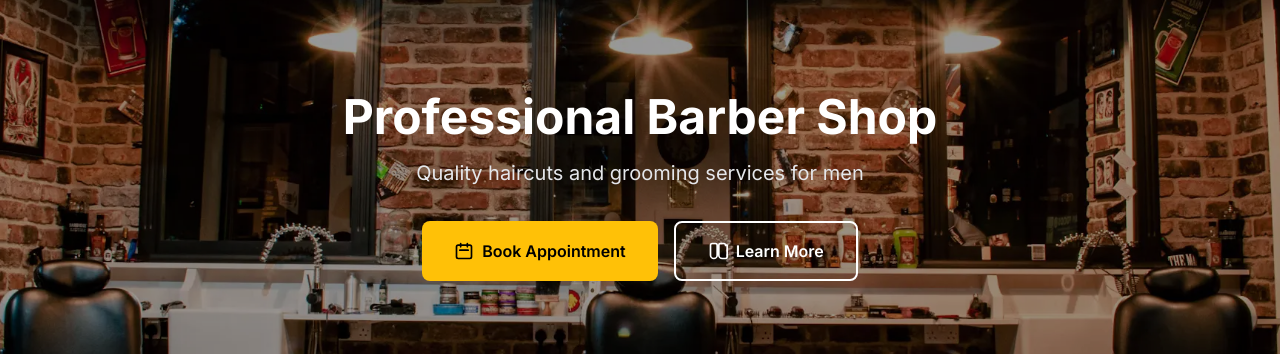
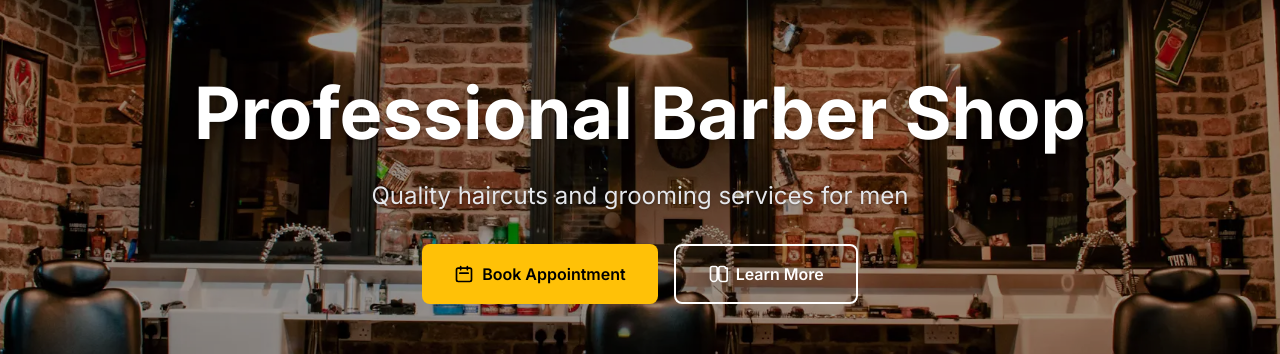
Before and after one commit to Konu21/barber-shop-template, a Next.js app: page / in a window 1280 px wide. Shown: the part 213-567 px from the top of the page. Built offline with nearby package versions, Linux system fonts and the light colour scheme; no server answers; some icons are missing; a web font is replaced by a local one.

Commit message:
Enhance HeroSection and layout styles for improved LCP and accessibility; implement critical CSS for hero section in globals.css, streamline context handling in HeroSection, and provide fallback values for localization in LanguageProvider and ThemeProvider to prevent render delays.

```diff
--- a/src/app/components/HeroSection.tsx
+++ b/src/app/components/HeroSection.tsx
@@ -28,12 +28,15 @@ export default function HeroSection() {
     return () => observer.disconnect();
   }, []);
 
-  if (!languageContext || !themeContext) {
-    return null;
-  }
-
-  const { t } = languageContext;
-  const { theme } = themeContext;
+  // Use fallback values if context is not ready yet
+  const { t, isReady: langReady } = languageContext || {
+    t: null,
+    isReady: false,
+  };
+  const { theme, isReady: themeReady } = themeContext || {
+    theme: "light",
+    isReady: false,
+  };
 
   const scrollToSection = (sectionId: string) => {
     const element = document.querySelector(sectionId);
@@ -72,11 +75,13 @@ export default function HeroSection() {
 
       {/* Content with critical CSS classes */}
       <div className="hero-content max-w-4xl mx-auto px-4">
-        <h1 className="hero-title text-5xl md:text-7xl font-bold mb-6 leading-tight text-white">
-          {t ? t("hero.title") : "Frizerie Profesională"}
+        <h1 className="text-5xl md:text-7xl font-bold mb-6 leading-tight text-white">
+          {langReady && t ? t("hero.title") : "Professional Barber Shop"}
         </h1>
-        <p className="hero-subtitle text-xl md:text-2xl mb-8 max-w-2xl mx-auto text-gray-200">
-          {t ? t("hero.subtitle") : "Servicii de calitate pentru bărbați"}
+        <p className="text-xl md:text-2xl mb-8 max-w-2xl mx-auto text-gray-200">
+          {langReady && t
+            ? t("hero.subtitle")
+            : "Quality haircuts and grooming services for men"}
         </p>
         <div className="hero-buttons">
           <button
@@ -97,7 +102,7 @@ export default function HeroSection() {
                 d="M8 7V3m8 4V3m-9 8h10M5 21h14a2 2 0 002-2V7a2 2 0 00-2-2H5a2 2 0 00-2 2v12a2 2 0 002 2z"
               />
             </svg>
-            {t("hero.book")}
+            {langReady && t ? t("hero.book") : "Book Appointment"}
           </button>
           <button
             className="hero-button hero-button-secondary hover:bg-white hover:text-black flex items-center justify-center"
@@ -117,7 +122,7 @@ export default function HeroSection() {
                 d="M7 21a4 4 0 01-4-4V5a2 2 0 012-2h4a2 2 0 012 2v12a4 4 0 01-4 4zM21 5a2 2 0 00-2-2h-4a2 2 0 00-2 2v12a4 4 0 004 4h4a2 2 0 002-2V5z"
               />
             </svg>
-            {t("hero.learn")}
+            {langReady && t ? t("hero.learn") : "Learn More"}
           </button>
         </div>
       </div>
--- a/src/app/components/LanguageProvider.tsx
+++ b/src/app/components/LanguageProvider.tsx
@@ -9,6 +9,7 @@ interface LanguageContextType {
   language: Language;
   toggleLanguage: () => void;
   t: (key: string) => string;
+  isReady: boolean;
 }
 
 export const LanguageContext = createContext<LanguageContextType | undefined>(
@@ -34,7 +35,7 @@ export default function LanguageProvider({
   useEffect(() => {
     // Get language from localStorage or default to English
     const savedLanguage = localStorage.getItem("language") as Language;
-    if (savedLanguage) {
+    if (savedLanguage && (savedLanguage === "en" || savedLanguage === "ro")) {
       setLanguage(savedLanguage);
     }
     setMounted(true);
@@ -59,13 +60,16 @@ export default function LanguageProvider({
     );
   };
 
-  // Prevent hydration mismatch
-  if (!mounted) {
-    return <div style={{ visibility: "hidden" }}>{children}</div>;
-  }
+  // Provide immediate context with fallback values to prevent render delay
+  const contextValue: LanguageContextType = {
+    language,
+    toggleLanguage,
+    t,
+    isReady: mounted,
+  };
 
   return (
-    <LanguageContext.Provider value={{ language, toggleLanguage, t }}>
+    <LanguageContext.Provider value={contextValue}>
       {children}
     </LanguageContext.Provider>
   );
--- a/src/app/components/ThemeProvider.tsx
+++ b/src/app/components/ThemeProvider.tsx
@@ -7,6 +7,7 @@ type Theme = "light" | "dark";
 interface ThemeContextType {
   theme: Theme;
   toggleTheme: () => void;
+  isReady: boolean;
 }
 
 export const ThemeContext = createContext<ThemeContextType | undefined>(
@@ -32,7 +33,7 @@ export default function ThemeProvider({
   useEffect(() => {
     // Get theme from localStorage or default to light
     const savedTheme = localStorage.getItem("theme") as Theme;
-    if (savedTheme) {
+    if (savedTheme && (savedTheme === "light" || savedTheme === "dark")) {
       setTheme(savedTheme);
     } else {
       // Check system preference
@@ -57,13 +58,15 @@ export default function ThemeProvider({
     setTheme((prev) => (prev === "light" ? "dark" : "light"));
   };
 
-  // Prevent hydration mismatch
-  if (!mounted) {
-    return <div style={{ visibility: "hidden" }}>{children}</div>;
-  }
+  // Provide immediate context with fallback values to prevent render delay
+  const contextValue: ThemeContextType = {
+    theme,
+    toggleTheme,
+    isReady: mounted,
+  };
 
   return (
-    <ThemeContext.Provider value={{ theme, toggleTheme }}>
+    <ThemeContext.Provider value={contextValue}>
       {children}
     </ThemeContext.Provider>
   );
--- a/src/app/globals.css
+++ b/src/app/globals.css
@@ -42,6 +42,107 @@ body {
   transition: background-color 0.3s ease, color 0.3s ease;
   font-display: swap;
   text-rendering: optimizeSpeed;
+}
+
+/* Critical Hero Section CSS for LCP optimization */
+.hero-section {
+  min-height: 100vh;
+  display: flex;
+  align-items: center;
+  justify-content: center;
+  position: relative;
+  overflow: hidden;
+  background: linear-gradient(135deg, #1f2937 0%, #374151 50%, #1f2937 100%);
+}
+
+.hero-content {
+  text-align: center;
+  color: white;
+  z-index: 10;
+  position: relative;
+  max-width: 64rem;
+  margin: 0 auto;
+  padding: 0 1rem;
+}
+
+.hero-content h1 {
+  font-size: 3rem;
+  font-weight: 700;
+  margin-bottom: 1.5rem;
+  line-height: 1.2;
+  color: white;
+  text-shadow: 0 2px 4px rgba(0, 0, 0, 0.3);
+}
+
+@media (min-width: 768px) {
+  .hero-content h1 {
+    font-size: 4.5rem;
+  }
+}
+
+.hero-content p {
+  font-size: 1.25rem;
+  margin-bottom: 2rem;
+  max-width: 42rem;
+  margin-left: auto;
+  margin-right: auto;
+  color: #e5e7eb;
+  text-shadow: 0 1px 2px rgba(0, 0, 0, 0.3);
+}
+
+@media (min-width: 768px) {
+  .hero-content p {
+    font-size: 1.5rem;
+  }
+}
+
+.hero-buttons {
+  display: flex;
+  gap: 1rem;
+  justify-content: center;
+  flex-wrap: wrap;
+}
+
+.hero-button {
+  padding: 1rem 2rem;
+  border-radius: 0.5rem;
+  font-weight: 600;
+  cursor: pointer;
+  transition: all 0.2s ease;
+  display: flex;
+  align-items: center;
+  justify-content: center;
+  min-height: 3rem;
+  min-width: 3rem;
+}
+
+.hero-button-primary {
+  background: #FFC107;
+  color: black;
+  border: none;
+}
+
+.hero-button-primary:hover {
+  background: #E0A800;
+  transform: scale(1.05);
+}
+
+.hero-button-secondary {
+  border: 2px solid white;
+  color: white;
+  background: transparent;
+}
+
+.hero-button-secondary:hover {
+  background: white;
+  color: black;
+}
+
+.hero-overlay {
+  position: absolute;
+  inset: 0;
+  background: rgba(0, 0, 0, 0.4);
+  z-index: 1;
 }
 
 /* Optimized scrollbar - only show when needed */
--- a/src/app/layout.tsx
+++ b/src/app/layout.tsx
@@ -103,19 +103,116 @@ export default function RootLayout({
         <style
           dangerouslySetInnerHTML={{
             __html: `
-            /* Critical CSS for initial render */
-            body { margin: 0; font-family: system-ui, -apple-system, sans-serif; }
-            .hero-section { min-height: 100vh; display: flex; align-items: center; justify-content: center; }
-            .hero-content { text-align: center; color: white; z-index: 10; position: relative; }
-            .hero-title { font-size: 3rem; font-weight: bold; margin-bottom: 1rem; }
-            .hero-subtitle { font-size: 1.25rem; margin-bottom: 2rem; }
-            .hero-buttons { display: flex; gap: 1rem; justify-content: center; flex-wrap: wrap; }
-            .hero-button { padding: 1rem 2rem; border-radius: 0.5rem; font-weight: 600; cursor: pointer; transition: all 0.2s; }
-            .hero-button-primary { background: #FFC107; color: black; }
-            .hero-button-secondary { border: 2px solid white; color: white; background: transparent; }
-            .hero-overlay { position: absolute; inset: 0; background: rgba(0,0,0,0.4); z-index: 1; }
+            /* Critical CSS for initial render - Optimized for LCP */
+            body {
+              margin: 0;
+              font-family: system-ui, -apple-system, BlinkMacSystemFont, 'Segoe UI', Roboto, sans-serif;
+              font-display: swap;
+              text-rendering: optimizeSpeed;
+            }
 
-            /* Optimized font loading */
+            /* Hero section critical styles for LCP optimization */
+            .hero-section {
+              min-height: 100vh;
+              display: flex;
+              align-items: center;
+              justify-content: center;
+              position: relative;
+              overflow: hidden;
+              background: linear-gradient(135deg, #1f2937 0%, #374151 50%, #1f2937 100%);
+            }
+
+            .hero-content {
+              text-align: center;
+              color: white;
+              z-index: 10;
+              position: relative;
+              max-width: 64rem;
+              margin: 0 auto;
+              padding: 0 1rem;
+            }
+
+            .hero-content h1 {
+              font-size: 3rem;
+              font-weight: 700;
+              margin-bottom: 1.5rem;
+              line-height: 1.2;
+              color: white;
+              text-shadow: 0 2px 4px rgba(0, 0, 0, 0.3);
+            }
+
+            @media (min-width: 768px) {
+              .hero-content h1 {
+                font-size: 4.5rem;
+              }
+            }
+
+            .hero-content p {
+              font-size: 1.25rem;
+              margin-bottom: 2rem;
+              max-width: 42rem;
+              margin-left: auto;
+              margin-right: auto;
+              color: #e5e7eb;
+              text-shadow: 0 1px 2px rgba(0, 0, 0, 0.3);
+            }
+
+            @media (min-width: 768px) {
+              .hero-content p {
+                font-size: 1.5rem;
+              }
+            }
+
+            .hero-buttons {
+              display: flex;
+              gap: 1rem;
+              justify-content: center;
+              flex-wrap: wrap;
+            }
+
+            .hero-button {
+              padding: 1rem 2rem;
+              border-radius: 0.5rem;
+              font-weight: 600;
+              cursor: pointer;
+              transition: all 0.2s ease;
+              display: flex;
+              align-items: center;
+              justify-content: center;
+              min-height: 3rem;
+              min-width: 3rem;
+            }
+
+            .hero-button-primary {
+              background: #FFC107;
+              color: black;
+              border: none;
+            }
+
+            .hero-button-primary:hover {
+              background: #E0A800;
+              transform: scale(1.05);
+            }
+
+            .hero-button-secondary {
+              border: 2px solid white;
+              color: white;
+              background: transparent;
+            }
+
+            .hero-button-secondary:hover {
+              background: white;
+              color: black;
+            }
+
+            .hero-overlay {
+              position: absolute;
+              inset: 0;
+              background: rgba(0,0,0,0.4);
+              z-index: 1;
+            }
+
+            /* Optimized font loading with preload */
             @font-face {
               font-family: 'Inter';
               font-style: normal;
```
